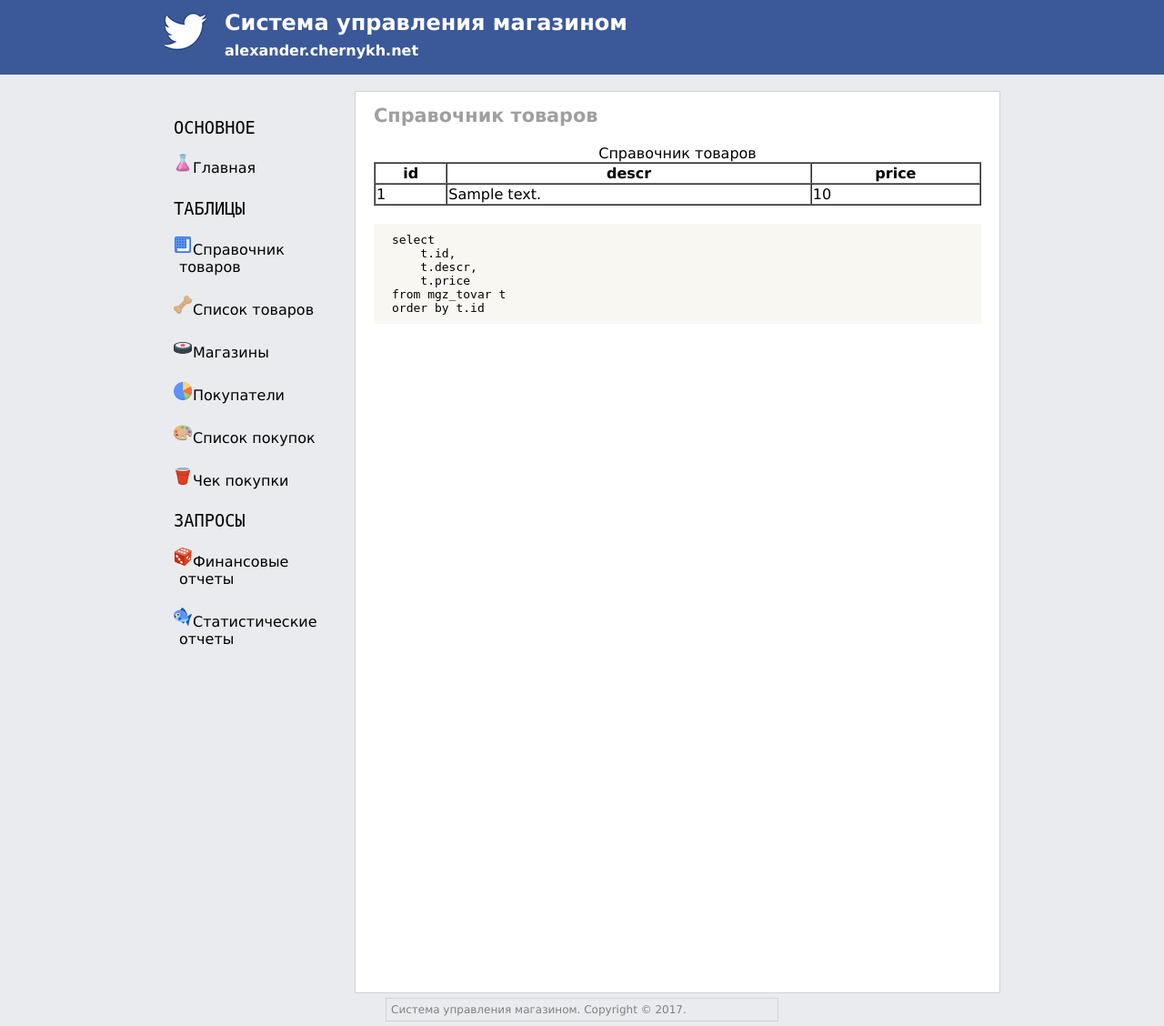
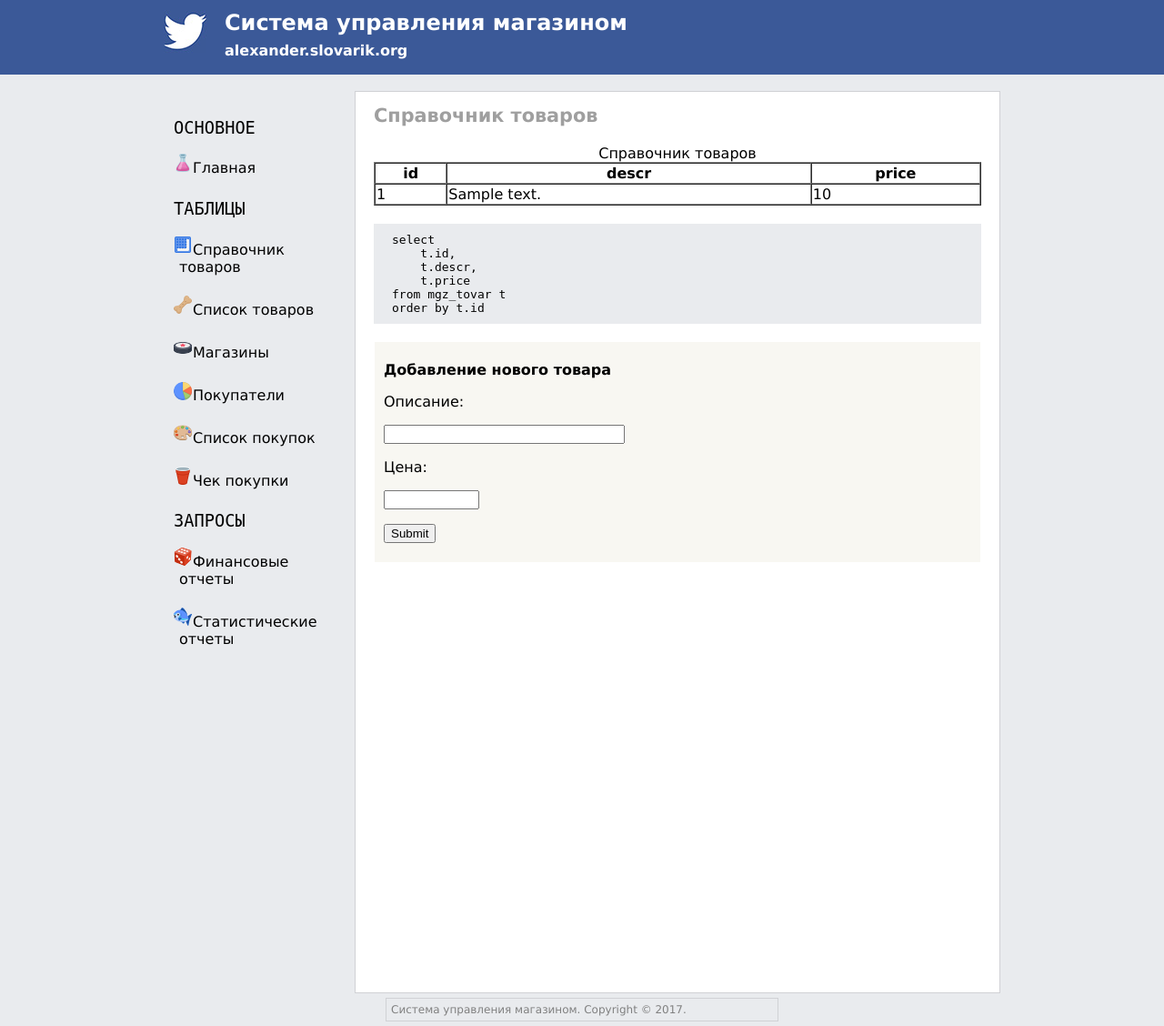
Before and after one commit to chernykalexander/ac.net, a PHP site: page /01tovar.php in a window 1280 px wide. Shown: the whole page at 91% size. Run offline with PHP 8.4, Linux system fonts and the light colour scheme; tables that the repository leaves empty or names only in its code hold one stand-in row (values such as "Sample post").

Commit message:
Dobavlenie tovara

```diff
--- a/www/01tovar.php
+++ b/www/01tovar.php
@@ -71,7 +71,7 @@
                     echo "</tr>";
                 }
                 echo "</table>";
-                $mysqli->close();
+                //$mysqli->close();
 
                 echo "<pre class='code'>";
                 echo "select <br>";
@@ -83,11 +83,17 @@
                 echo "</pre>";
             ?>
 
-
+            <!-- Форма добавление товара -->
+            <form name="add_tovar" action="01_add_tovar.php" method="POST">
+                <p><strong>Добавление нового товара</strong></p>
+                <p>Описание: </p>
+                <p><input name="descr" type="text" size="30" maxlength="30"></p>
+                <p>Цена: </p>
+                <p><input name="price" type="text" size="10" maxlength="10"></p>
+                <p><input name="done" type="submit"></p>
+            </form>
             </div>
-
         </div>
-
 <?php
     require_once('template/footer.php');
 ?>
--- a/www/css/style.css
+++ b/www/css/style.css
@@ -34,6 +34,24 @@ body
     margin-bottom: 0px;
 }
 
+
+form
+{
+    /*border: 1px solid #d0d1d5; */
+
+    background-color: #F8F7F2;
+
+    margin-top: 20px;
+    margin-left: 1px;
+    margin-right: 1px;
+    margin-bottom: 20px;
+
+    /* padding определяет пространство внутри элемента */
+    padding-top: 5px;
+    padding-left: 10px;
+    padding-right: 10px;
+    padding-bottom: 5px;
+}
 
 
 
@@ -299,7 +317,9 @@ body
 .code
 {
     font-family: monospace;
-    background-color: #F8F7F2;
+    /* background-color: #F8F7F2; */
+
+    background-color: #E9EBEE;
 
     padding-top: 10px;
     padding-left: 20px;
--- a/www/template/header.php
+++ b/www/template/header.php
@@ -2,6 +2,6 @@
     <div class="ChaildHeader">
         <a href="/"><img src="img/twitter.jpg" height="47" width="47" alt="Логотип сайта" class="leftimg" ></a>
         <h1 id="HeaderH1">Система управления магазином</h1>
-        <h2 id="HeaderH2">alexander.chernykh.net</h2>
+        <h2 id="HeaderH2">alexander.slovarik.org</h2>
     </div>
 </div>
```
Also changed, not shown: www/01_add_tovar.php (added, +68 -0 lines).
